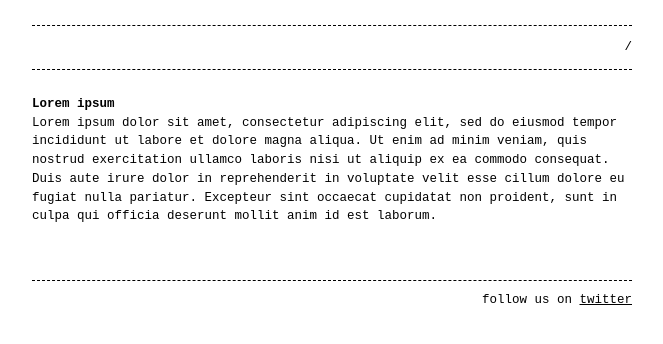
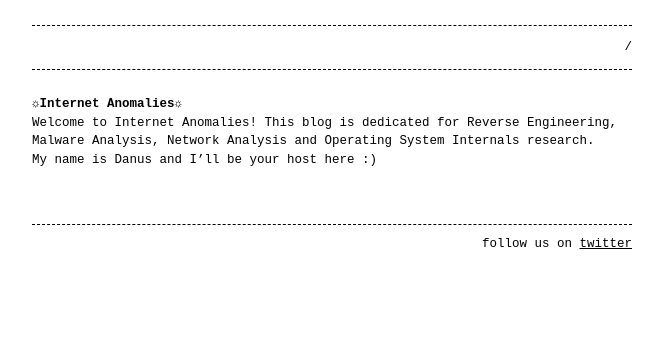
Before and after one commit to DanusMinimus/danusminimus.github.io, a Jekyll site: the page built from index.md, in a window 1280 px wide. Shown: the top 344 px of the page, without its empty margins (308-971 px from the left). Built offline with Jekyll 4.4.1, drawn with Linux system fonts in a browser that asks for light colours.

Commit message:
Update index.md

```diff
--- a/index.md
+++ b/index.md
@@ -4,6 +4,7 @@ layout: home
 permalink: /
 ---
 
-# Lorem ipsum
+# ☼Internet Anomalies☼
 
-Lorem ipsum dolor sit amet, consectetur adipiscing elit, sed do eiusmod tempor incididunt ut labore et dolore magna aliqua. Ut enim ad minim veniam, quis nostrud exercitation ullamco laboris nisi ut aliquip ex ea commodo consequat. Duis aute irure dolor in reprehenderit in voluptate velit esse cillum dolore eu fugiat nulla pariatur. Excepteur sint occaecat cupidatat non proident, sunt in culpa qui officia deserunt mollit anim id est laborum.
+Welcome to Internet Anomalies! This blog is dedicated for Reverse Engineering, Malware Analysis, Network Analysis and Operating System Internals research.
+My name is Danus and I'll be your host here :)
```
